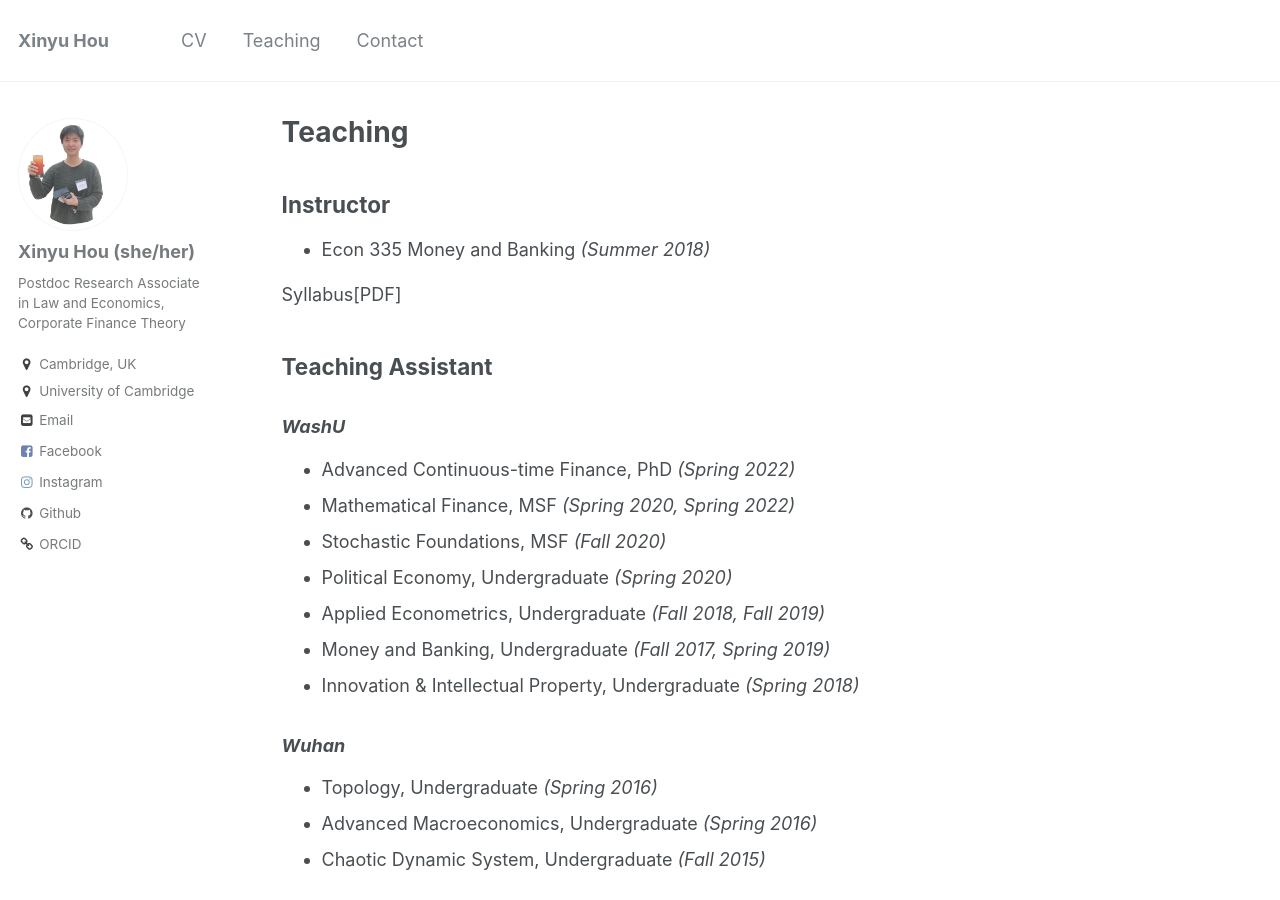
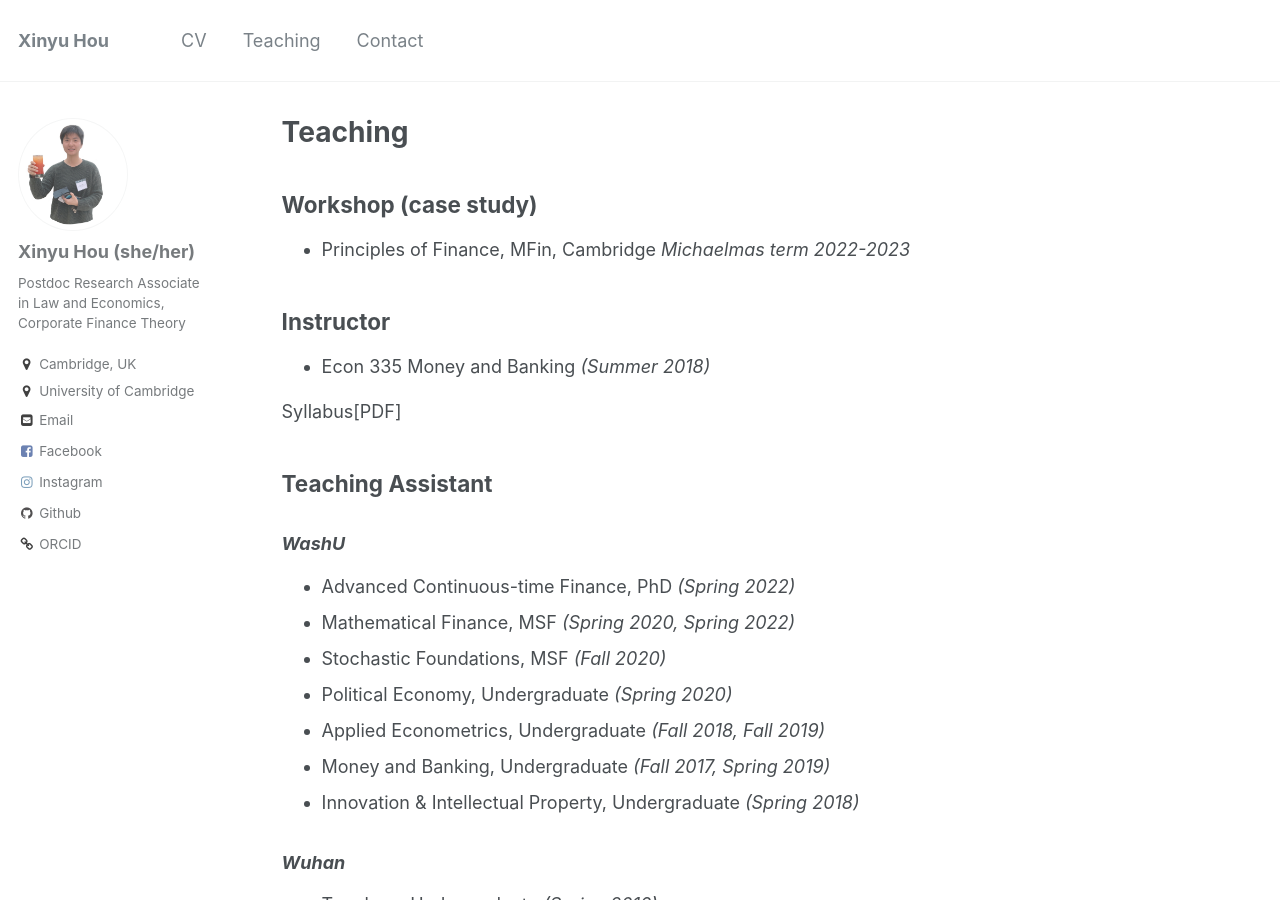
Before and after one commit to xinyuhou94/xinyuhou94.github.io, a Jekyll site: the page built from _pages/teaching.md, in a window 1280 px wide and 900 px high. Built offline with Jekyll 4.4.1, drawn with Linux system fonts in a browser that asks for light colours.

Commit message:
Update teaching.md

```diff
--- a/_pages/teaching.md
+++ b/_pages/teaching.md
@@ -4,6 +4,8 @@ title: "Teaching"
 permalink: /teaching/
 author_profile: true
 ---
+## Workshop (case study)
+* Principles of Finance, MFin, Cambridge _Michaelmas term 2022-2023_
 
 ## Instructor
 * Econ 335 Money and Banking _(Summer 2018)_
```
